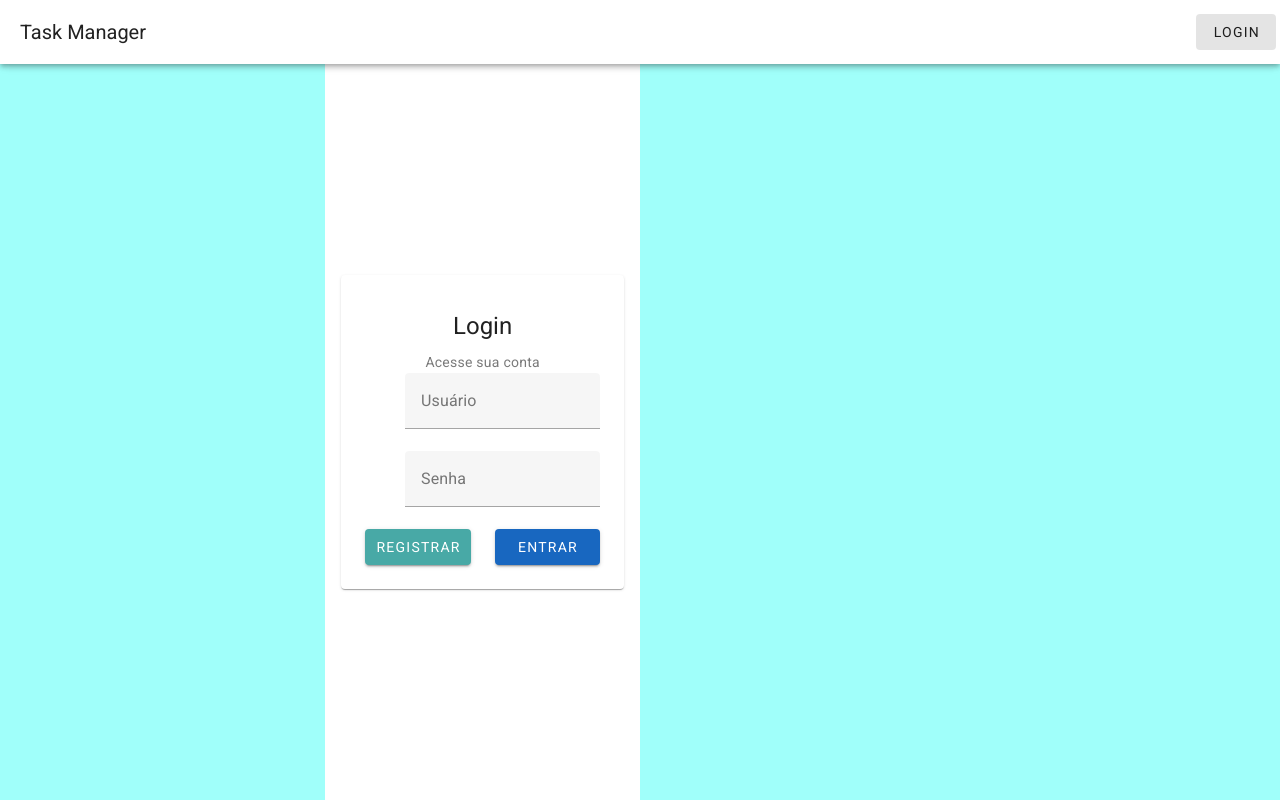
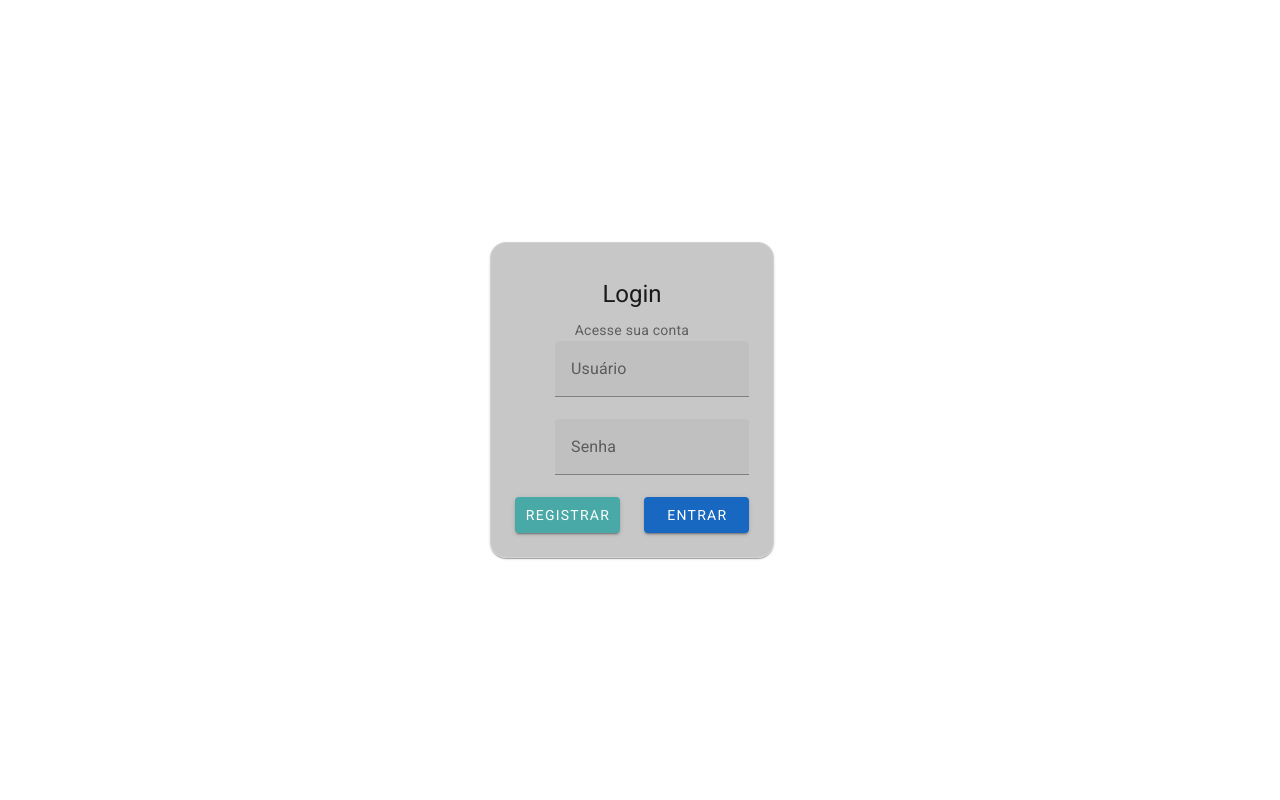
Before and after one commit to felipsants/task-manager-front, a Vue app: page /login in a window 1280 px wide. Built offline with nearby package versions, Linux system fonts and the light colour scheme.

Commit message:
login and register page fineshed

```diff
--- a/src/App.vue
+++ b/src/App.vue
@@ -1,6 +1,6 @@
 <template>
   <v-app class="custom-background">
-    <v-app-bar app>
+    <v-app-bar v-if="showNav" app>
       <v-toolbar-title>Task Manager</v-toolbar-title>
       <v-spacer></v-spacer>
       <v-btn v-if="!authStore.isAuthenticated" text to="/login">Login</v-btn>
@@ -15,10 +15,14 @@
 <script setup>
 import { useAuthStore } from '@/store/auth';
 import { useRouter } from 'vue-router';
-import { onMounted } from 'vue';
+import { computed, onMounted } from 'vue';
 
 const authStore = useAuthStore();
 const router = useRouter();
+
+const showNav = computed(() => {
+  return !['/login', '/register'].includes(router.currentRoute.value.path);
+});
 
 // Garante que a autenticação seja verificada ao carregar a aplicação
 onMounted(() => {
@@ -36,10 +40,6 @@ const handleLogout = () => {
 
 body {
   font-family: 'Roboto', sans-serif;
-  background-color: #a0fffa;
-}
-
-.custom-background {
-  background-color: #a0fffa;
+  background-color: transparent !important;
 }
 </style>
--- a/src/pages/createUser.vue
+++ b/src/pages/createUser.vue
@@ -1,6 +1,6 @@
 <template>
-    <v-container>
-        <v-card>
+    <v-container class="container-center">
+        <v-card class="pa-6 my-frosted-card custom-card" >
         <v-card-title>Criar Usuário</v-card-title>
         <v-card-text>
             <v-form @submit.prevent="createUser">
@@ -59,3 +59,26 @@ const createUser = async () => {
     }
 };
 </script>
+
+<style scoped>
+.my-frosted-card {
+  background: rgba(70, 70, 70, 0.3); /* cor branca com opacidade */
+  backdrop-filter: blur(10px);          /* aplica o efeito de desfoque */
+  -webkit-backdrop-filter: blur(10px);   /* para compatibilidade com WebKit */
+  border: 1px solid rgba(255, 255, 255, 0.2); /* borda sutil */
+  border-radius: 16px;                   /* bordas arredondadas */
+}
+
+.custom-card {
+  width: 600px !important; /* Força o tamanho */
+  max-width: 90%; /* Garante responsividade */
+}
+
+.container-center {
+  display: flex;
+  justify-content: center;
+  align-items: center;
+  height: 100vh; /* Garante que ocupa toda a tela */
+  width: 100vw; /* Garante largura total */
+}
+</style>
--- a/src/pages/login.vue
+++ b/src/pages/login.vue
@@ -1,6 +1,6 @@
 <template>
-  <v-container class="fill-height d-flex justify-center align-center">
-    <v-card class="pa-6" max-width="400">
+  <v-container class="container-center">
+    <v-card class="pa-6 my-frosted-card" max-width="400">
       <v-card-title class="text-h5 text-center">Login</v-card-title>
       <v-card-subtitle class="text-center">Acesse sua conta</v-card-subtitle>
 
@@ -78,7 +78,29 @@ export default {
       } finally {
         this.isLoading = false;
       }
+    },
+    goToRegister() {
+      this.$router.push('/register');
     }
   }
 };
 </script>
+
+<style scoped>
+
+.my-frosted-card {
+  background: rgba(70, 70, 70, 0.3); /* cor branca com opacidade */
+  backdrop-filter: blur(10px);          /* aplica o efeito de desfoque */
+  -webkit-backdrop-filter: blur(10px);   /* para compatibilidade com WebKit */
+  border: 1px solid rgba(255, 255, 255, 0.2); /* borda sutil */
+  border-radius: 16px;                   /* bordas arredondadas */
+}
+
+.container-center {
+  display: flex;
+  justify-content: center;
+  align-items: center;
+  height: 100vh; /* Garante que ocupa toda a tela */
+  width: 100vw; /* Garante largura total */
+}
+</style>
```
Lines whose indentation alone changed are shown as unchanged.
